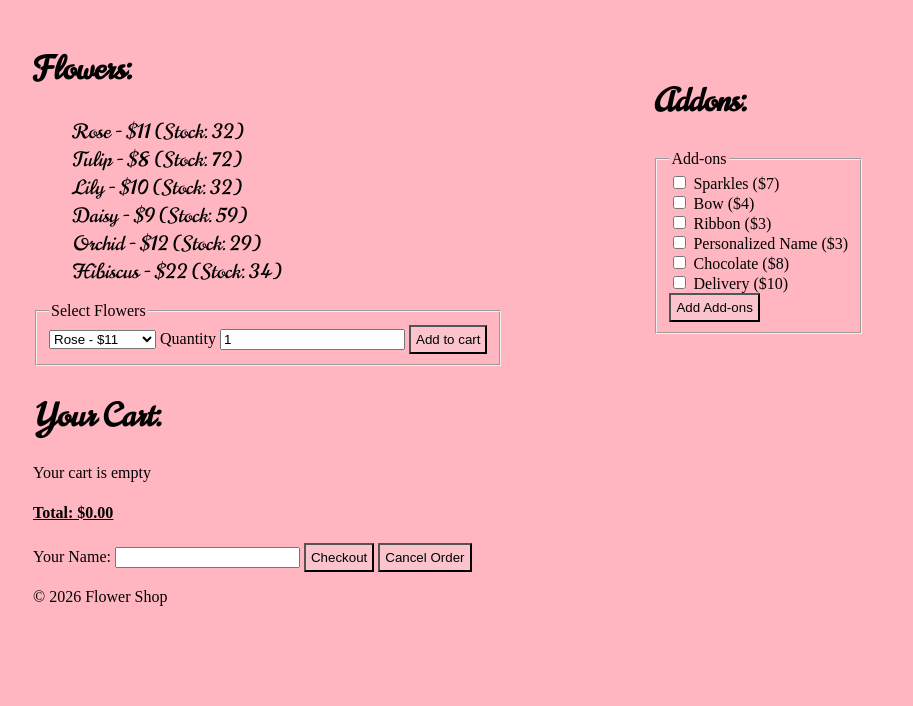
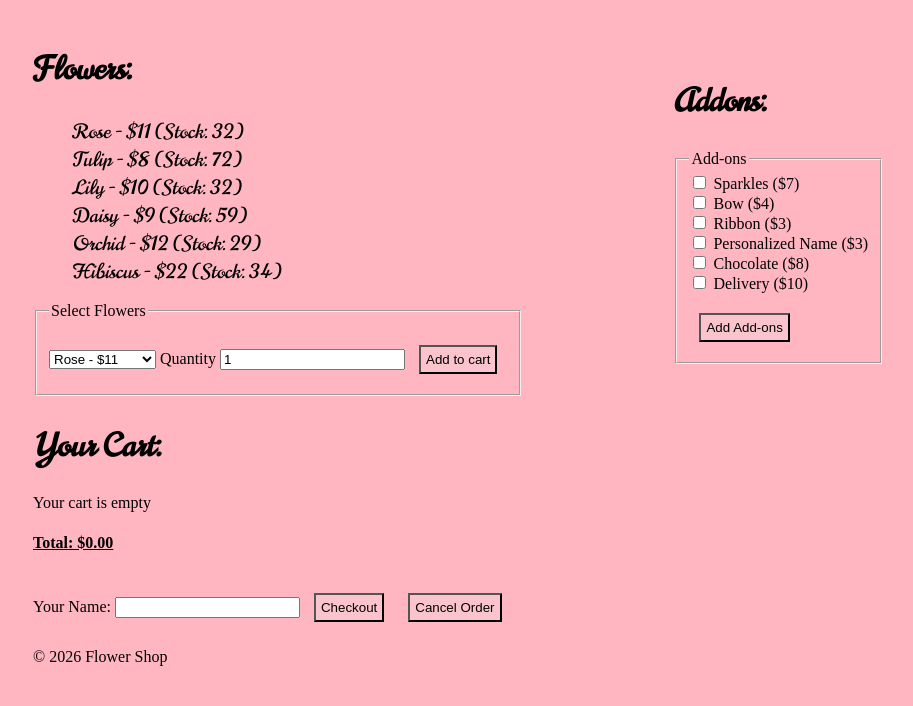
Before and after one commit to st26076/CSC2_Flask_Practise, a Flask app: page / in a window 1280 px wide. Shown: the part 230-936 px from the top of the page, without its empty margins (7-920 px from the left). Before the commit the page ends 836 px from the top, so only its background shows below. Run offline with Flask 3, Linux system fonts and the light colour scheme.

Commit message:
Styling the list on the navigation bar to expand more gracefully. Added margins around buttons to make the website feel more spacious.

```diff
--- a/static/css/style.css
+++ b/static/css/style.css
@@ -35,6 +35,8 @@ a {
 a:hover {
     color: rgb(155, 23, 43);
     font-size: 25px;
+    transition: ease-out;
+    transition-duration: 0.25s;
 }
 
 h2 {
@@ -71,6 +73,8 @@ h4 {
 button {
     background-color: rgb(251, 196, 204);
     padding: 5px;
+    margin: 10px;
+    margin-top: 20px;
 }
 
 button:hover {
```
